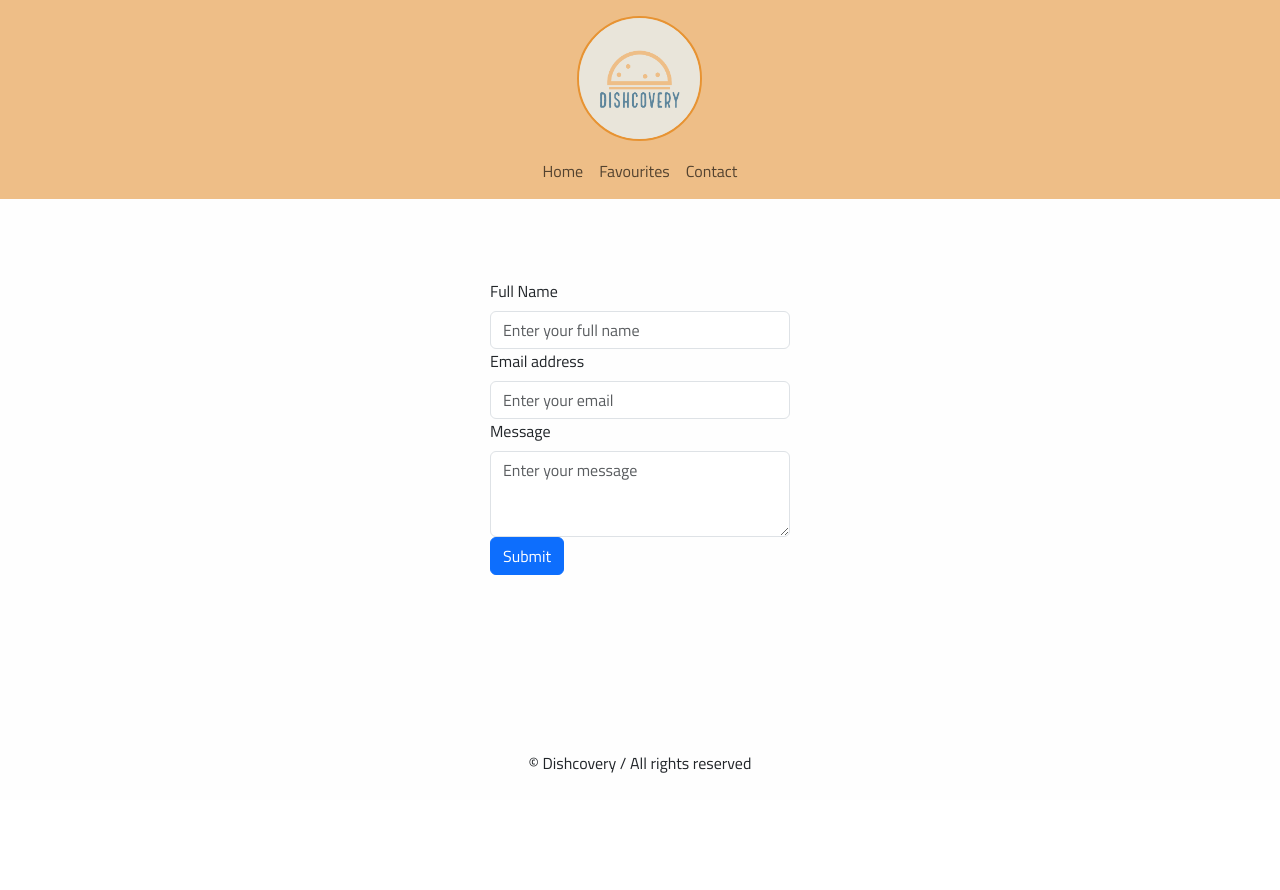
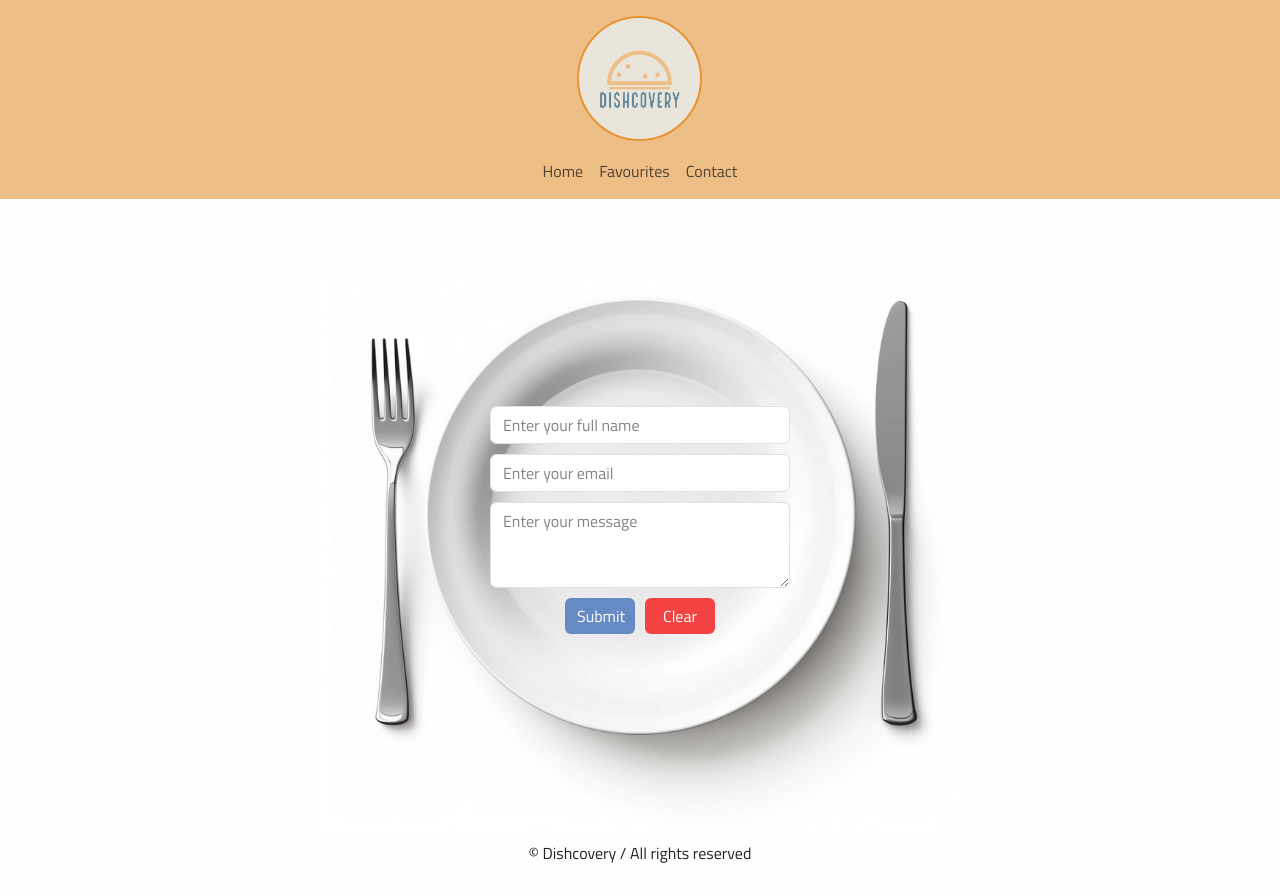
Before and after one commit to martindocs-bootcamp/dishcovery, a React (Vite) app: page /contact in a window 1280 px wide. Before the commit the page ends 800 px from the top, so only its background shows below. Built offline with nearby package versions, Linux system fonts and the light colour scheme.

Commit message:
Add styling to Contact form

```diff
--- a/src/pages/Contact/Contact.jsx
+++ b/src/pages/Contact/Contact.jsx
@@ -1,6 +1,7 @@
 import { useState } from 'react';
 import Form from 'react-bootstrap/Form';
 import Button from 'react-bootstrap/Button';
+import contactImg from '../../assets/contact.png';
 
 const Contact = () => {
   const [formData, setFormData] = useState({
@@ -17,6 +18,14 @@ const Contact = () => {
     });
   };
 
+  const handleClearForm = () => {
+    setFormData({
+      senderName: '',
+      senderEmail: '',
+      senderMessage: '',
+    });
+  }
+
   const handleSubmit = async (e) => {
     e.preventDefault();
 
@@ -27,21 +36,20 @@ const Contact = () => {
       return;
     }
 
-    // Clear the form after submission
-    setFormData({
-      senderName: '',
-      senderEmail: '',
-      senderMessage: '',
-    });
+    handleClearForm();
 
     console.log('Form submitted successfully!');
   };
 
   return (
-    <Form onSubmit={handleSubmit} className='contact'>
-      <Form.Group controlId="formFullName">
-        <Form.Label>Full Name</Form.Label>
+    <section className='contact'>
+      <img src={contactImg} className='contact-img' />
+
+      <Form className='contact-form' onSubmit={(e)=> e.preventDefault()}>
+        <Form.Group controlId="formFullName" >
+          <Form.Label className='contact-form-label'>Full Name</Form.Label>
           <Form.Control
+            className='contact-form-input'
             type="text"
             placeholder="Enter your full name"
             name="senderName"
@@ -52,8 +60,9 @@ const Contact = () => {
         </Form.Group>
 
         <Form.Group controlId="formEmail">
-        <Form.Label>Email address</Form.Label>
+          <Form.Label className='contact-form-label'>Email address</Form.Label>
           <Form.Control
+            className='contact-form-input'
             type="email"
             placeholder="Enter your email"
             name="senderEmail"
@@ -64,8 +73,9 @@ const Contact = () => {
         </Form.Group>
 
         <Form.Group controlId="formMessage">
-        <Form.Label>Message</Form.Label>
+          <Form.Label className='contact-form-label'>Message</Form.Label>
           <Form.Control
+            className='contact-form-input'
             as="textarea"
             rows={3}
             placeholder="Enter your message"
@@ -76,10 +86,24 @@ const Contact = () => {
           />
         </Form.Group>
 
-      <Button variant="primary" type="submit">
+        <div className='contact-form-btn'>
+          <Button
+            type="submit"
+            className='contact-form-btn-submit'
+            onClick={handleSubmit}
+          >
             Submit
           </Button>
+
+          <Button
+            className='contact-form-btn-clear'
+            onClick={handleClearForm}
+          >
+            Clear
+          </Button>
+        </div>
       </Form>
+    </section>
   );
 };
 
--- a/src/pages/Contact/_contact.scss
+++ b/src/pages/Contact/_contact.scss
@@ -1,7 +1,67 @@
 .contact {
+  position: relative;
+  padding-top: 80px;
 
-  padding-top: 80px;
-  min-width: 300px;
-  max-width: 600px;
+  &-img {
+    min-width: 300px;
+    max-width: 650px;
+    width: 100%;
+  }
+
+  &-form {
+    position: absolute;
+    min-width: 300px;
+    max-width: 600px;
+    top: 50%;
+    left: 50%;
+    transform: translate(-50%, -50%);
+
+    &-label {
+      position: absolute;
+      width: 1px;
+      height: 1px;
+      padding: 0;
+      margin: -1px;
+      overflow: hidden;
+      clip: rect(0,0,0,0);
+      border: 0;
+    }
+
+    &-input {
+      margin: 10px 0;
+    }
+
+    &-input::placeholder {
+      color: #838383;
+    }
+
+    &-btn {
+      display: flex;
+      justify-content: center;
+      width: 100%;
+    }
+
+
+    &-btn-submit {
+      margin-right: 10px;
+      width: 70px;
+      background:  #668ac4;
+      border: 0;
+    }
+
+    &-btn-submit:hover {
+      background:  #516d9b;
+    }
+
+    &-btn-clear {
+      width: 70px;
+      background: #f54242;
+      border: 0;
+    }
+
+    &-btn-clear:hover {
+      background: #d33a3a;
+    }
+  }
 
 }
```
Also changed, not shown: src/assets/contact.png (added). Lines whose indentation alone changed are shown as unchanged.
